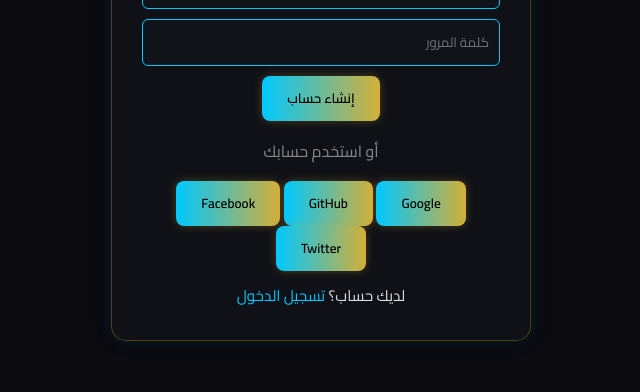
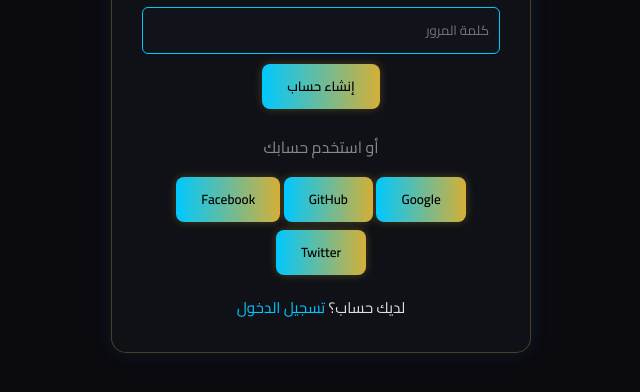
Before and after one commit to CoreVanta/Ameterium, a plain HTML site: page auth.html in a window 1280 px wide. Shown: the part 312-704 px from the top of the page, without its empty margins (319-959 px from the left). Drawn offline with Linux system fonts and the light colour scheme.

Commit message:
Update auth.html

```diff
--- a/auth.html
+++ b/auth.html
@@ -144,6 +144,7 @@
 
   <style>
   .hidden { display: none; }
+  button { margin-bottom: 8px; }
   .switch { margin-top: 10px; font-size: 0.95rem; }
 </style>
 
```
